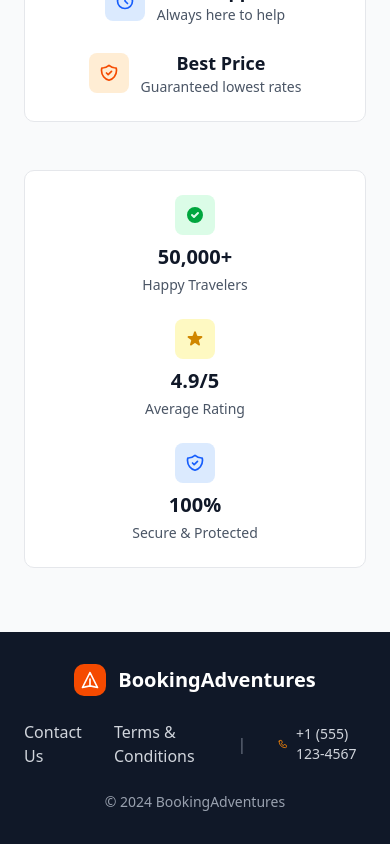
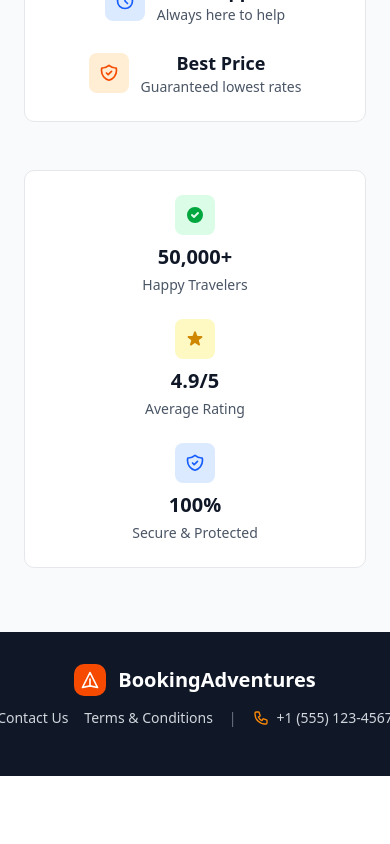
Before and after one commit to ManthanChaudhari/tourism_app, a Next.js app: page / in a window 390 px wide. Shown: the part 7046-7890 px from the top of the page. After the commit the page ends 7822 px from the top, so only its background shows below. Built offline with nearby package versions, Linux system fonts and the light colour scheme; no server answers.

Commit message:
Update footer and hero components

```diff
--- a/components/Footer.jsx
+++ b/components/Footer.jsx
@@ -6,8 +6,9 @@ export default function Footer() {
   return (
     <footer className="bg-gray-900 text-white">
       <div className="mx-auto max-w-7xl px-6 lg:px-8 py-8">
-        <div className="flex flex-col md:flex-row justify-between items-center space-y-6 md:space-y-0">
+        <div className="flex flex-col md:flex-row justify-between items-start md:items-center space-y-4 md:space-y-0">
 
+          <div className="flex flex-col space-y-3 w-full md:w-auto items-center md:items-start">
             {/* Logo */}
             <div className="flex items-center space-x-3">
               <div className="w-8 h-8 bg-orange-600 rounded-lg flex items-center justify-center">
@@ -18,16 +19,34 @@ export default function Footer() {
               <span className="text-xl font-bold text-white">BookingAdventures</span>
             </div>
 
-          {/* Navigation Links */}
-          <div className="flex items-center space-x-8">
+            {/* Navigation Links - Mobile */}
+            <div className="flex items-center space-x-4 text-sm md:hidden">
+              <Link href="/contact" className="text-gray-300 hover:text-white transition-colors whitespace-nowrap">
+                Contact Us
+              </Link>
+              <Link href="/terms" className="text-gray-300 hover:text-white transition-colors whitespace-nowrap">
+                Terms & Conditions
+              </Link>
+              <span className="text-gray-500">|</span>
+              <div className="flex items-center space-x-2 text-gray-300 whitespace-nowrap">
+                <svg className="w-4 h-4 text-orange-400" fill="none" stroke="currentColor" viewBox="0 0 24 24">
+                  <path strokeLinecap="round" strokeLinejoin="round" strokeWidth={2} d="M3 5a2 2 0 012-2h3.28a1 1 0 01.948.684l1.498 4.493a1 1 0 01-.502 1.21l-2.257 1.13a11.042 11.042 0 005.516 5.516l1.13-2.257a1 1 0 011.21-.502l4.493 1.498a1 1 0 01.684.949V19a2 2 0 01-2 2h-1C9.716 21 3 14.284 3 6V5z" />
+                </svg>
+                <span>+1 (555) 123-4567</span>
+              </div>
+            </div>
+          </div>
+
+          {/* Navigation Links - Desktop */}
+          <div className="hidden md:flex items-center space-x-8">
             <Link href="/contact" className="text-gray-300 hover:text-white transition-colors">
               Contact Us
             </Link>
-            <Link href="/terms" className="text-gray-300 hover:text-white transition-colors">
+            <Link href="/terms" className="text-gray-300 hover:text-white transition-colors whitespace-nowrap">
               Terms & Conditions
             </Link>
             <span className="text-gray-500">|</span>
-            <div className="flex items-center space-x-2 text-sm text-gray-300">
+            <div className="flex items-center space-x-2 text-sm text-gray-300 whitespace-nowrap">
               <svg className="w-4 h-4 text-orange-400" fill="none" stroke="currentColor" viewBox="0 0 24 24">
                 <path strokeLinecap="round" strokeLinejoin="round" strokeWidth={2} d="M3 5a2 2 0 012-2h3.28a1 1 0 01.948.684l1.498 4.493a1 1 0 01-.502 1.21l-2.257 1.13a11.042 11.042 0 005.516 5.516l1.13-2.257a1 1 0 011.21-.502l4.493 1.498a1 1 0 01.684.949V19a2 2 0 01-2 2h-1C9.716 21 3 14.284 3 6V5z" />
               </svg>
@@ -36,7 +55,7 @@ export default function Footer() {
           </div>
 
           {/* Copyright */}
-          <div className="text-sm text-gray-400">
+          <div className="text-sm text-gray-400 hidden md:block">
             © 2024 BookingAdventures
           </div>
         </div>
--- a/components/Hero.tsx
+++ b/components/Hero.tsx
@@ -151,7 +151,7 @@ export default function Hero() {
   }
 
   return (
-    <div className="relative bg-gradient-to-br from-orange-50 via-white to-blue-50 overflow-hidden">
+    <div className="relative bg-linear-to-br from-orange-50 via-white to-blue-50 overflow-hidden">
       {/* Hero Section */}
       <section className="relative pt-32 pb-32">
         <AnimatedRoute startX={-200} startY={200} endX={1000} endY={180} duration={10} className="-z-10" />
@@ -425,7 +425,7 @@ export default function Hero() {
                             )
                             : "How many people?"}
                         </span>
-                        <svg className="w-3 h-3 ml-2 inline flex-shrink-0" fill="none" stroke="currentColor" viewBox="0 0 24 24">
+                        <svg className="w-3 h-3 ml-2 inline shrink-0" fill="none" stroke="currentColor" viewBox="0 0 24 24">
                           <path strokeLinecap="round" strokeLinejoin="round" strokeWidth={2} d="M9 5l7 7-7 7" />
                         </svg>
                       </div>
@@ -528,7 +528,7 @@ export default function Hero() {
                 whileTap={{ scale: 0.98 }}
               >
                 <div className="flex items-center gap-2">
-                  <span className="text-sm font-medium text-gray-700">
+                  <span className="text-sm font-medium text-gray-700 whitespace-nowrap">
                     {adults + children > 0
                       ? `${adults + children} Guest${adults + children > 1 ? "s" : ""}`
                       : "Guests"}
```
Lines whose indentation alone changed are shown as unchanged.
